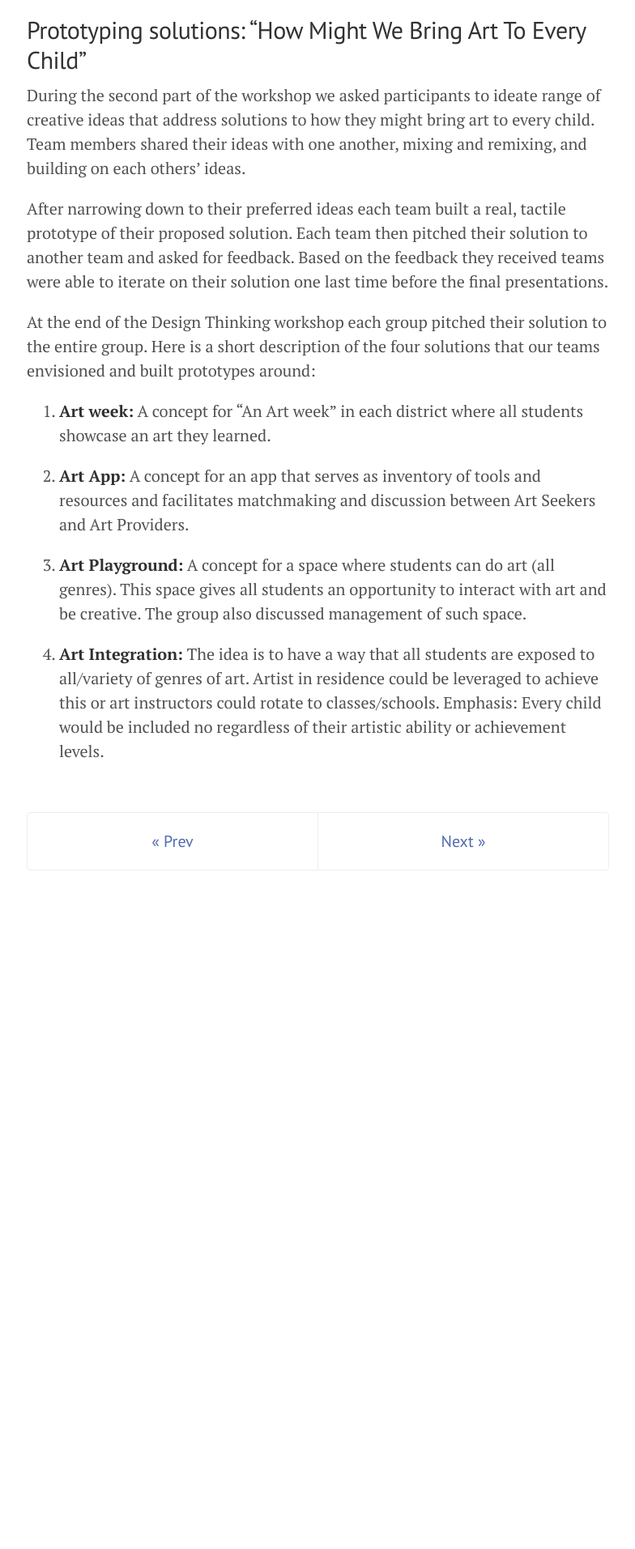
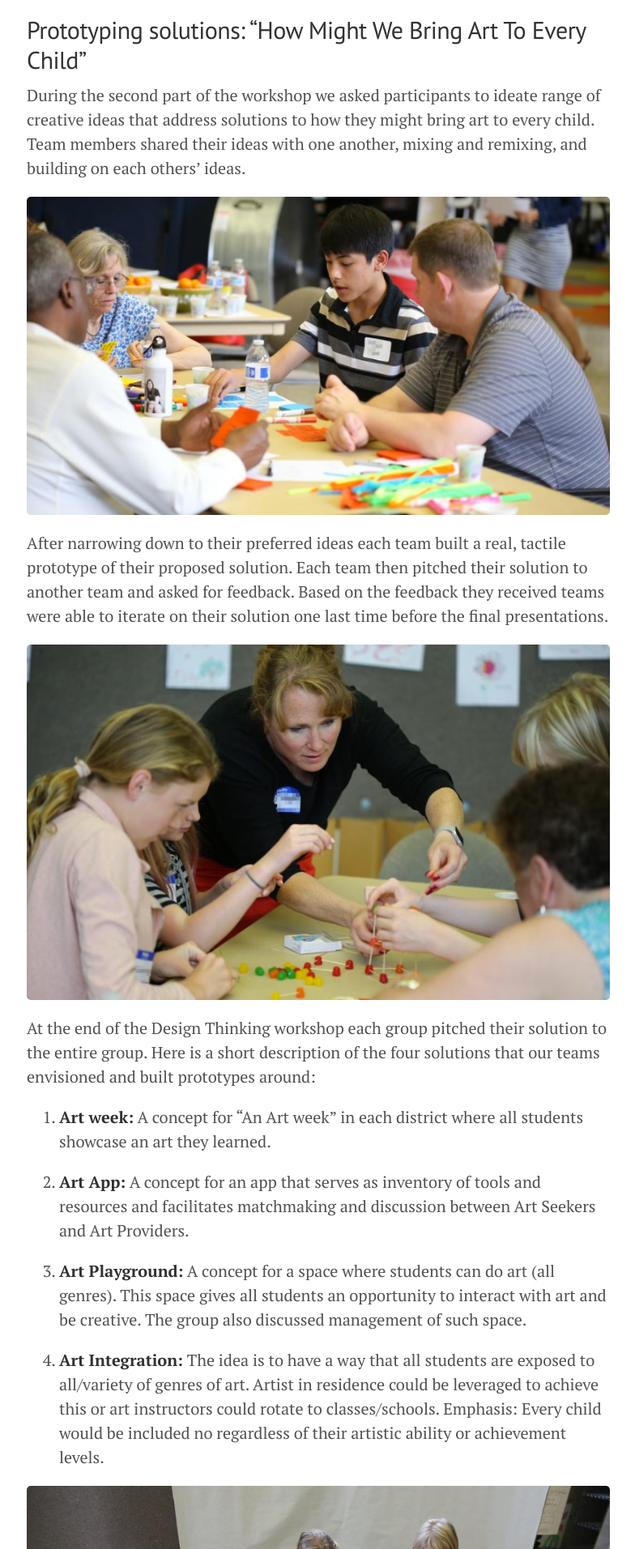
Before and after one commit to code4sac/sacarts4ALL, a Jekyll site: the page built from 5_design_thinking.md, in a window 1280 px wide. Shown: the part 2015-3928 px from the top of the page at 81% size, without its empty margins (247-1031 px from the left). Built offline with Jekyll 4.4.1, drawn with Linux system fonts in a browser that asks for light colours; before the commit the page ends 3170 px from its top, so only the background shows below that.

Commit message:
added photos

```diff
--- a/5_design_thinking.md
+++ b/5_design_thinking.md
@@ -39,10 +39,14 @@ During the second part of the workshop we asked participants to ideate range of
 that address solutions to how they might bring art to every child. Team members shared their
 ideas with one another, mixing and remixing, and building on each others' ideas.
 
+![SacArts4ALL]({{ site.baseurl }}/assets/images/NELP_photo2.png "prototyping solutions")
+
 After narrowing down to their preferred ideas each team built a real, tactile prototype of their
 proposed solution. Each team then pitched their solution to another team and asked for feedback.
 Based on the feedback they received teams were able to iterate on their solution one last time
 before the final presentations.
+
+![SacArts4ALL]({{ site.baseurl }}/assets/images/NELP_photo3.png "iterating solutions")
 
 At the end of the Design Thinking workshop each group pitched their solution to the entire
 group. Here is a short description of the four solutions that our teams envisioned and built
@@ -63,7 +67,7 @@ genres of art. Artist in residence could be leveraged to achieve this or art ins
 to classes/schools. Emphasis: Every child would be included no regardless of their artistic ability
 or achievement levels.
 
-
+![SacArts4ALL]({{ site.baseurl }}/assets/images/NELP_photo4.png "solutions review")
 
 <!-- Pagination -->
 <div class="pagination">
```
